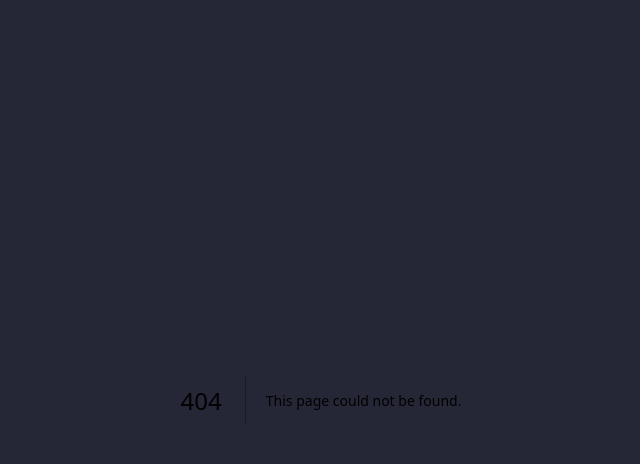
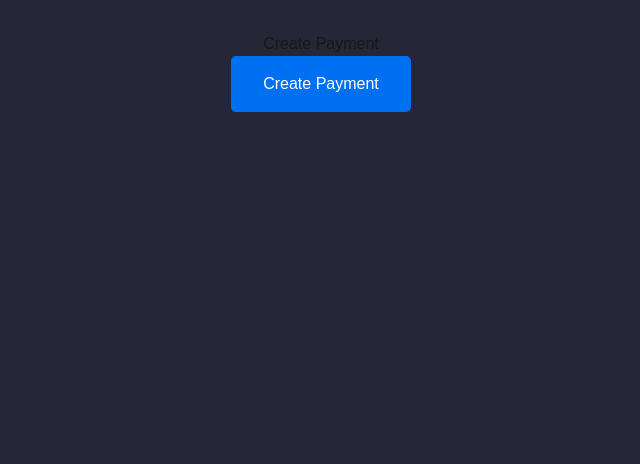
Before and after one commit to pierrelstan/landig-page-sol-pam, a Next.js app: page /moncash-payment in a window 1280 px wide. Before the commit this address had no page. Shown: the top 464 px of the page, without its empty margins (319-959 px from the left). Built offline with nearby package versions, Linux system fonts and the light colour scheme.

Commit message:
chore: rename create-paymeent folder to moncash-payment

```diff
--- a/src/app/moncash/page.tsx
+++ b/src/app/moncash-payment/page.tsx
@@ -11,8 +11,9 @@ export default function CreatePayment() {
     setLoading(true);
     setPaymentURI(null); // Clear previous response
     setError(null); // Clear previous error
+    console.log(process.env.NEXT_PUBLIC_URL);
     try {
-      const res = await fetch("/api/create-payment", {
+      const res = await fetch(`/api/moncash-payment`, {
         method: "POST",
       });
 
```
Also changed, not shown: src/app/api/moncash-payment/route.ts (renamed from src/app/api/create-payment/route.ts).
